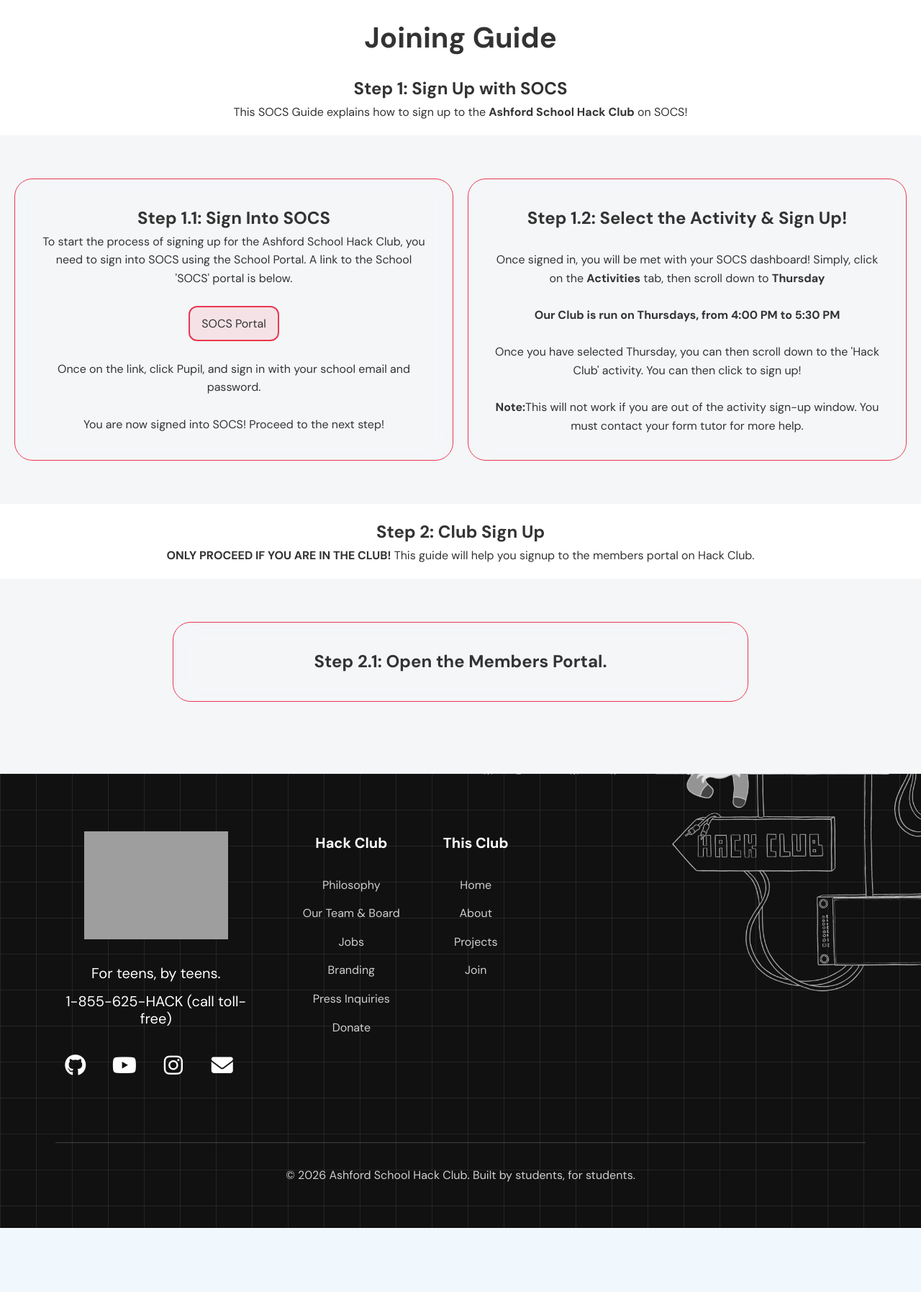
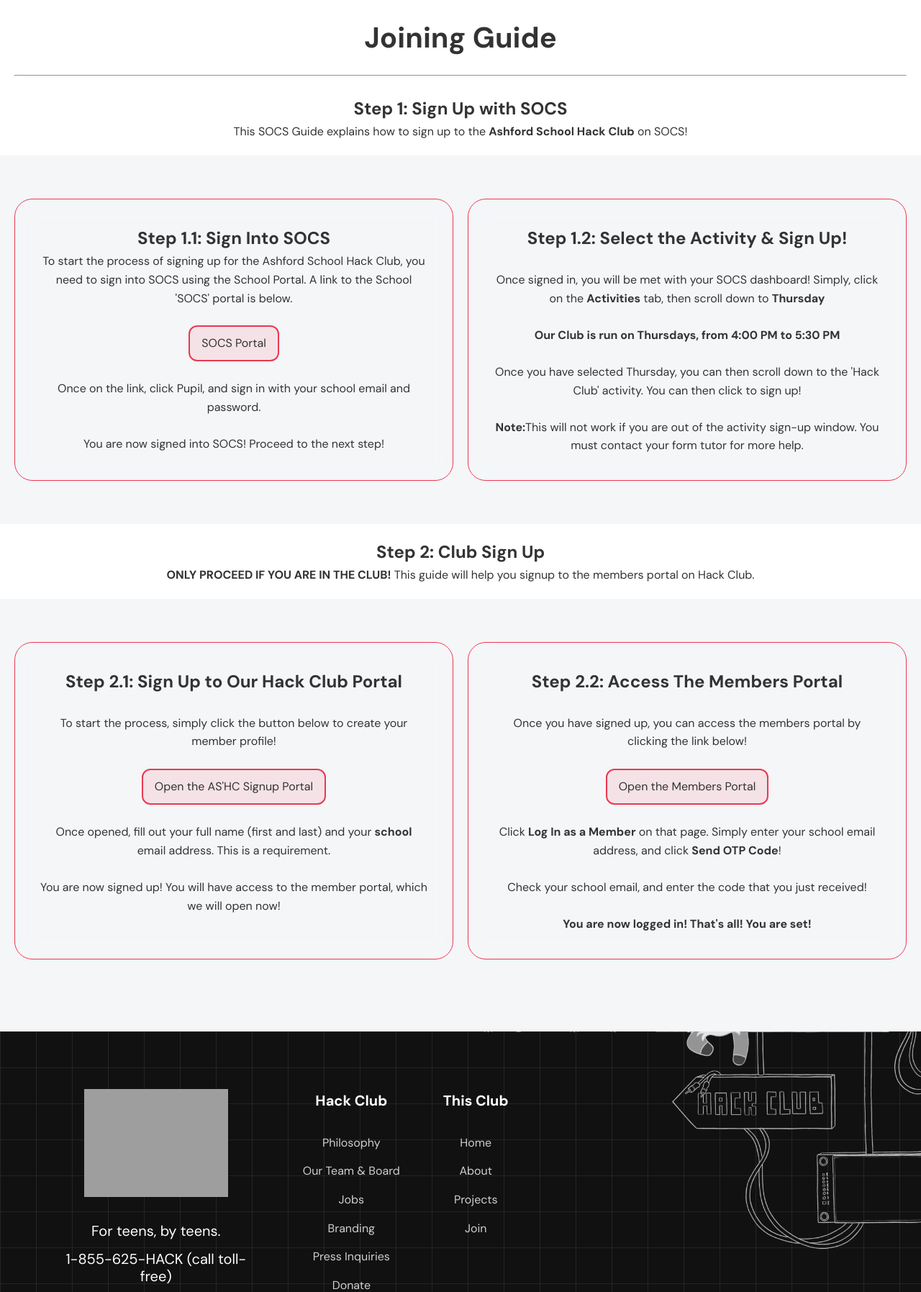
Before and after one commit to SmartSparkCoding/hackclubclubwebsite, a Flask app: page /socsGuide in a window 1280 px wide. Shown: the part 263-2058 px from the top of the page at 72% size. Before the commit the page ends 1969 px from the top, so only its background shows below. Run offline with Flask 3, Linux system fonts and the light colour scheme; grey boxes are pictures that could not be loaded.

Commit message:
docs(guide): finished the guide!

```diff
--- a/templates/socsGuide.html
+++ b/templates/socsGuide.html
@@ -14,6 +14,8 @@
 
 <section class="guide-title">
     <h1>Joining Guide</h1>
+    <hr>
+    <br>
     <h2>Step 1: Sign Up with SOCS</h2>
     <p>This SOCS Guide explains how to sign up to the <strong>Ashford School Hack Club</strong> on SOCS!</p>
 </section>
@@ -36,7 +38,7 @@
         <br>
         <p>Once signed in, you will be met with your SOCS dashboard! Simply, click on the <strong>Activities</strong> tab, then scroll down to <strong>Thursday</strong></p>
         <br>
-        <p><strong>Our Club is run on Thursdays, from 4:00 PM to 5:30 PM</strong></p>
+        <h4><strong>Our Club is run on Thursdays, from 4:00 PM to 5:30 PM</strong></h4>
         <br>
         <p>Once you have selected Thursday, you can then scroll down to the 'Hack Club' activity. You can then click to sign up!</p>
         <br>
@@ -53,7 +55,31 @@
 
 <section class="socsGuide">
     <div class="guide-card">
-        <h2>Step 2.1: Open the Members Portal.</h2>
+        <h2>Step 2.1: Sign Up to Our Hack Club Portal</h2>
+        <br>
+        <p>To start the process, simply click the button below to create your member profile!</p>
+        <div class="guide-links">
+            <a href="https://leaders.hackclub.com/join/TTFBZZ" target="_blank">Open the AS'HC Signup Portal</a>
+        </div>
+        <br>
+        <p>Once opened, fill out your full name (first and last) and your <strong>school</strong> email address. This is a requirement.</p>
+        <br>
+        <p>You are now signed up! You will have access to the member portal, which we will open now!</p>
+    </div>
+
+    <div class="guide-card">
+        <h2>Step 2.2: Access The Members Portal</h2>
+        <br>
+        <p>Once you have signed up, you can access the members portal by clicking the link below!</p>
+        <div class="guide-links">
+            <a href="https://leaders.hackclub.com/members" target="_blank">Open the Members Portal</a>
+        </div>
+        <br>
+        <p>Click <strong>Log In as a Member</strong> on that page. Simply enter your school email address, and click <strong>Send OTP Code</strong>!</p>
+        <br>
+        <p>Check your school email, and enter the code that you just received!</p>
+        <br>
+        <p><strong>You are now logged in! That's all! You are set!</strong></p>
     </div>
 </section>
 
```
